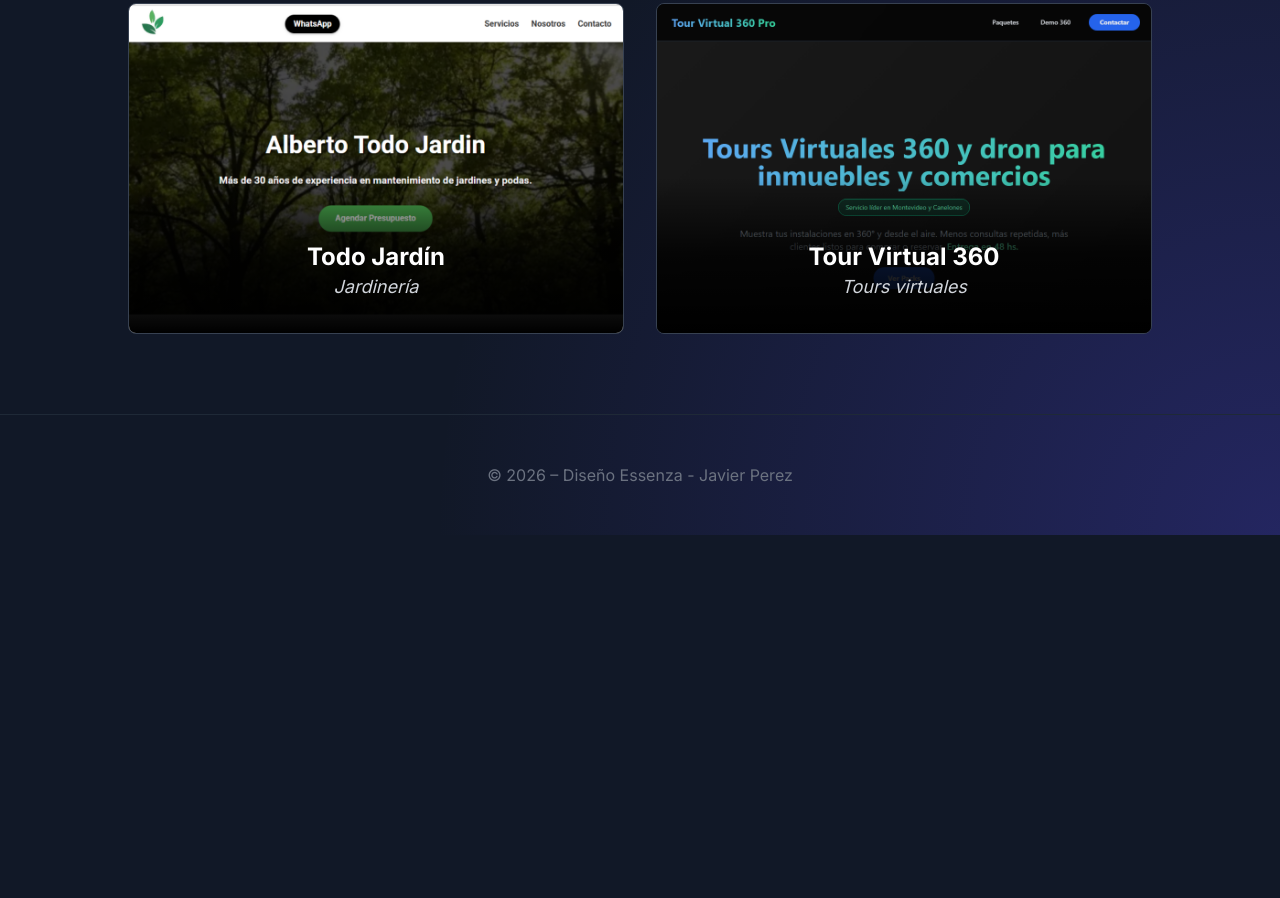
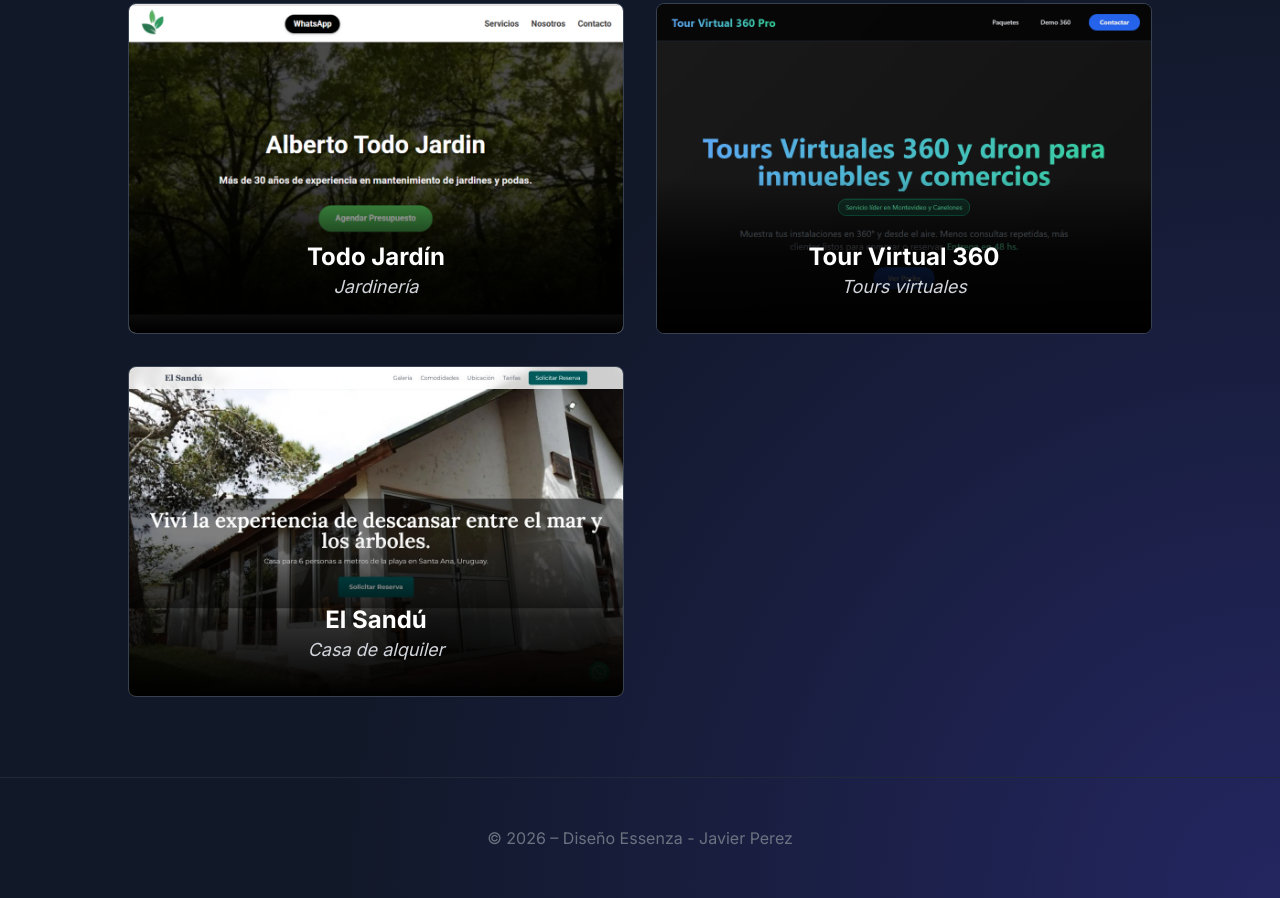
Before and after one commit to jperezpro/web-personal-jperezpro, a website: page pages/proyectos.html in a window 1280 px wide. Shown: the part 1148-2046 px from the top of the page. Before the commit the page ends 1683 px from the top, so only its background shows below. Drawn offline with nearby package versions, Linux system fonts and the light colour scheme.

Commit message:
feat: agregar El Sandu al portfolio
Casa de alquiler en Santa Ana. Apunta a el-sandu.pages.dev (Cloudflare
Pages) y no al dominio del cliente en Hostinger, que ya no administro.

La portada es una captura del sitio, mismo criterio que las demas tarjetas.

Co-Authored-By: Claude Opus 5 <noreply@anthropic.com>

```diff
--- a/pages/proyectos.html
+++ b/pages/proyectos.html
@@ -130,6 +130,17 @@
                         </div>
                     </div>
                 </a>
+                <a href="https://el-sandu.pages.dev/" target="_blank" class="block hover:no-underline group">
+                    <div class="relative rounded-lg overflow-hidden border border-gray-700 h-full hover:border-green-400 transition-all duration-300">
+                        <img src="../assets/images/proyectos/el-sandu.jpg" alt="El Sandú" class="w-full h-full object-cover">
+                        <div class="absolute bottom-0 left-0 right-0 p-8 pt-16 bg-gradient-to-t from-black via-black/80 to-transparent">
+                            <div class="transform transition-transform duration-300 group-hover:-translate-y-2">
+                                <h3 class="text-2xl font-bold text-white text-center">El Sandú</h3>
+                                <p class="text-lg text-gray-300 italic text-center">Casa de alquiler</p>
+                            </div>
+                        </div>
+                    </div>
+                </a>
 
             </div>
         </div>
```
Also changed, not shown: assets/images/proyectos/el-sandu.jpg (added).
